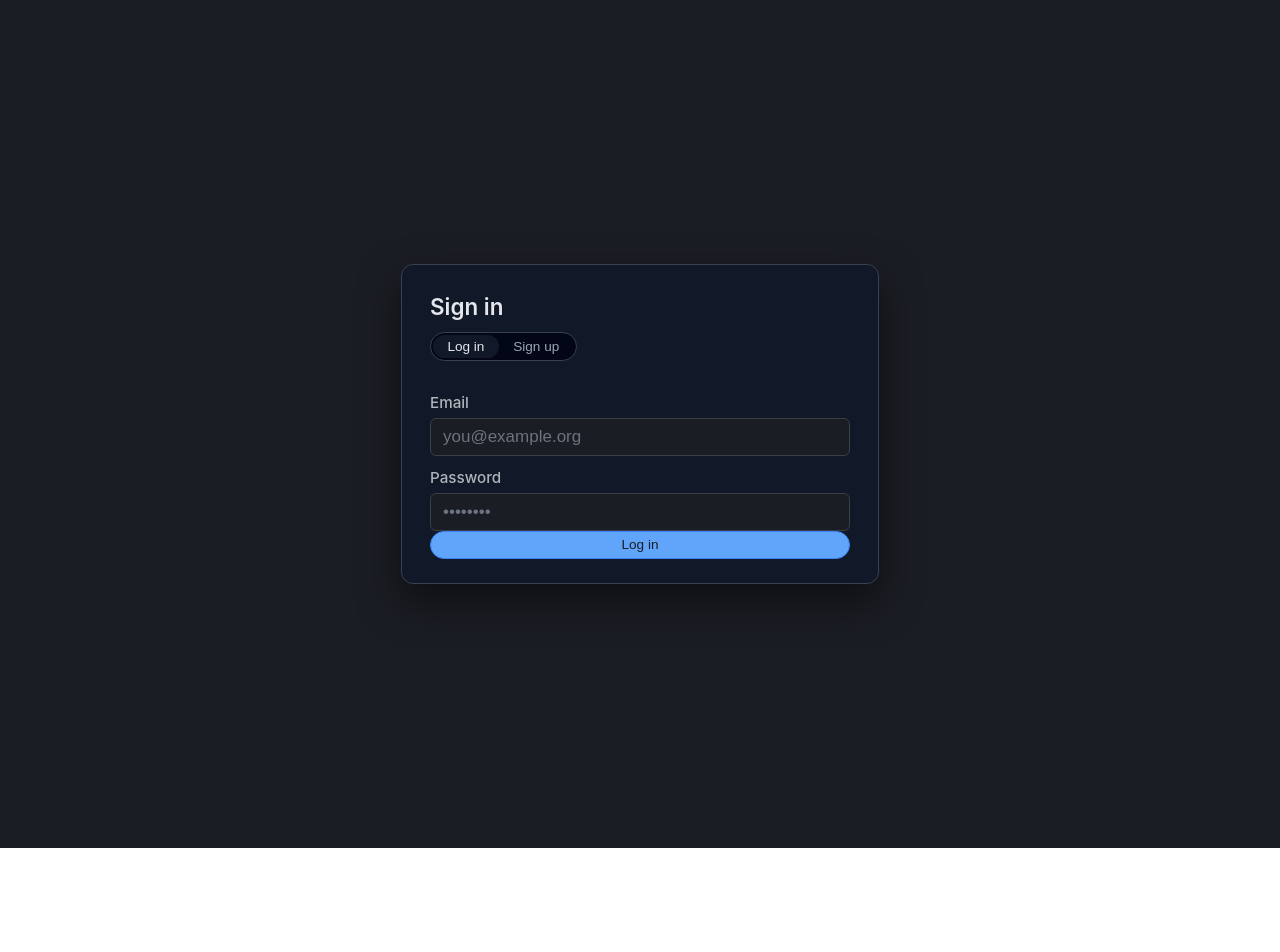
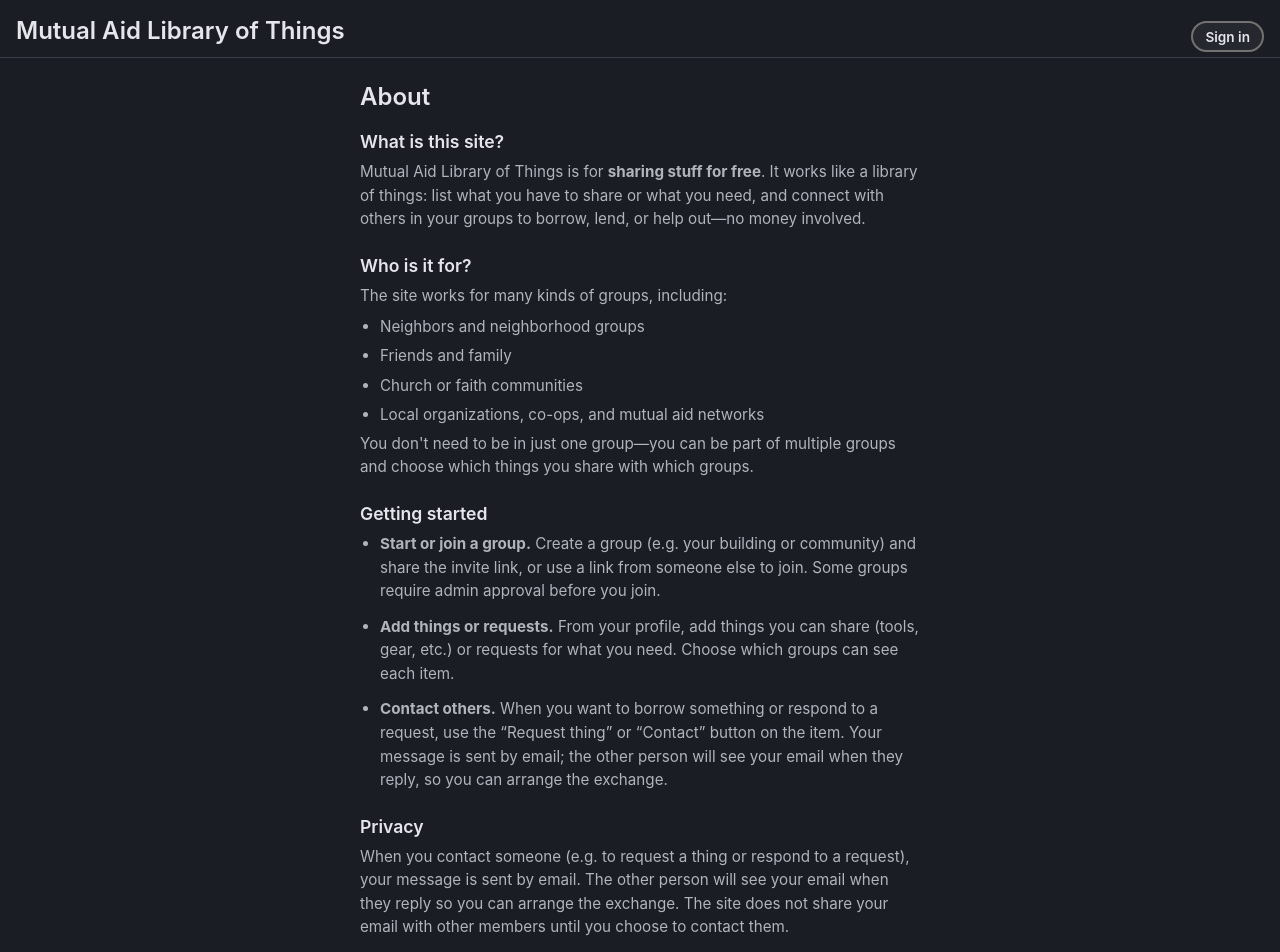
Before and after one commit to magmadude20/mutual_aid_library, a React (Create React App) app: page / in a window 1280 px wide. Shown: the top 952 px of the page. Before the commit the page ends 848 px from the top, so only its background shows below. Built offline with nearby package versions, Linux system fonts and the light colour scheme; no server answers.

Commit message:
Add (slop) about page

```diff
--- a/src/App.js
+++ b/src/App.js
@@ -1,5 +1,5 @@
 import { useEffect, useRef } from 'react';
-import { Routes, Route, useNavigate, useLocation, Navigate } from 'react-router-dom';
+import { Routes, Route, useNavigate, useLocation, Navigate, Link } from 'react-router-dom';
 import { useAuth } from './hooks/useAuth';
 import { useThings } from './hooks/useThings';
 import { useMyThings } from './hooks/useMyThings';
@@ -18,6 +18,7 @@ import GroupsListPage from './components/GroupsListPage';
 import CreateGroupPage from './components/CreateGroupPage';
 import GroupDetailPage from './components/GroupDetailPage';
 import UserDetailPage from './components/UserDetailPage';
+import AboutPage from './components/AboutPage';
 import './App.css';
 
 function App() {
@@ -42,7 +43,8 @@ function App() {
     const path = location.pathname;
     const isJoinPage = path.startsWith('/join/');
     const isGroupsArea = path === '/groups' || path.startsWith('/groups/');
-    if (!isJoinPage && !isGroupsArea && myGroups.length === 0) {
+    const isAboutPage = path === '/';
+    if (!isJoinPage && !isGroupsArea && !isAboutPage && myGroups.length === 0) {
       hasRedirectedNoGroupsToGroups.current = true;
       navigate('/groups', { replace: true });
     }
@@ -59,7 +61,6 @@ function App() {
   }
 
   if (!session) {
-    // Show 404 for /admin when not logged in; login screen for everything else.
     if (location.pathname.startsWith('/admin')) {
       return (
         <div className="App">
@@ -69,11 +70,25 @@ function App() {
         </div>
       );
     }
+    if (location.pathname === '/login') {
       return (
         <div className="App">
           <Login />
         </div>
       );
+    }
+    if (location.pathname === '/' || location.pathname === '/about') {
+      return (
+        <Routes>
+          <Route path="/" element={<Layout user={null} logout={() => {}} />}>
+            <Route index element={<AboutPage user={null} />} />
+          </Route>
+          <Route path="about" element={<Navigate to="/" replace />} />
+          <Route path="*" element={<Navigate to="/" replace />} />
+        </Routes>
+      );
+    }
+    return <Navigate to="/" replace />;
   }
 
   const selectThing = (thing) => {
@@ -96,8 +111,9 @@ function App() {
     <>
       <Routes>
         <Route path="/" element={<Layout user={user} logout={handleLogout} />}>
+          <Route index element={<AboutPage user={user} />} />
           <Route
-          index
+            path="things"
             element={
               <ThingsPanel
                 user={user}
@@ -120,10 +136,7 @@ function App() {
             />
           }
         />
-        <Route
-          path="my-things"
-          element={<Navigate to={user?.id ? `/user/${user.id}` : '/'} replace />}
-        />
+        <Route path="my-things" element={<Navigate to={user?.id ? `/user/${user.id}` : '/'} replace />} />
         <Route
           path="thing/:id"
           element={
@@ -167,6 +180,8 @@ function App() {
           }
         />
         <Route path="admin" element={<AdminPage user={user} />} />
+        <Route path="about" element={<Navigate to="/" replace />} />
+        <Route path="login" element={<Navigate to="/" replace />} />
         <Route path="*" element={<NotFoundPage />} />
       </Route>
       </Routes>
--- /dev/null
+++ b/src/components/AboutPage.css
@@ -0,0 +1,50 @@
+.about-page {
+  max-width: 560px;
+  margin: 0 auto;
+}
+
+.about-page-title {
+  margin: 0 0 1.25rem;
+  font-size: 1.5rem;
+  font-weight: 600;
+}
+
+.about-section {
+  margin-bottom: 1.5rem;
+}
+
+.about-heading {
+  margin: 0 0 0.5rem;
+  font-size: 1.1rem;
+  font-weight: 600;
+  color: #e4e6eb;
+}
+
+.about-text {
+  margin: 0 0 0.5rem;
+  font-size: 0.95rem;
+  line-height: 1.55;
+  color: #b0b4bb;
+}
+
+.about-list {
+  margin: 0.5rem 0 0;
+  padding-left: 1.25rem;
+  font-size: 0.95rem;
+  line-height: 1.55;
+  color: #b0b4bb;
+}
+
+.about-list li {
+  margin-bottom: 0.35rem;
+}
+
+.about-list-steps li {
+  margin-bottom: 0.75rem;
+}
+
+.about-back {
+  margin: 1.5rem 0 0;
+  padding-top: 1rem;
+  border-top: 1px solid #3a3f47;
+}
--- /dev/null
+++ b/src/components/AboutPage.js
@@ -0,0 +1,83 @@
+import { Link } from 'react-router-dom';
+import './AboutPage.css';
+
+function AboutPage({ user }) {
+  return (
+    <article className="about-page">
+      <h2 className="about-page-title">About</h2>
+
+      <section className="about-section" aria-labelledby="about-what-heading">
+        <h3 id="about-what-heading" className="about-heading">What is this site?</h3>
+        <p className="about-text">
+          Mutual Aid Library of Things is for <strong>sharing stuff for free</strong>. It works like a
+          library of things: list what you have to share or what you need, and connect with others in
+          your groups to borrow, lend, or help out—no money involved.
+        </p>
+      </section>
+
+      <section className="about-section" aria-labelledby="about-uses-heading">
+        <h3 id="about-uses-heading" className="about-heading">Who is it for?</h3>
+        <p className="about-text">
+          The site works for many kinds of groups, including:
+        </p>
+        <ul className="about-list">
+          <li>Neighbors and neighborhood groups</li>
+          <li>Friends and family</li>
+          <li>Church or faith communities</li>
+          <li>Local organizations, co-ops, and mutual aid networks</li>
+        </ul>
+        <p className="about-text">
+          You don't need to be in just one group—you can be part of multiple groups and choose which
+          things you share with which groups.
+        </p>
+      </section>
+
+      <section className="about-section" aria-labelledby="about-getting-started-heading">
+        <h3 id="about-getting-started-heading" className="about-heading">Getting started</h3>
+        <ul className="about-list about-list-steps">
+          <li>
+            <strong>Start or join a group.</strong> Create a group (e.g. your building or community) and
+            share the invite link, or use a link from someone else to join. Some groups require admin
+            approval before you join.
+          </li>
+          <li>
+            <strong>Add things or requests.</strong> From your profile, add things you can share (tools,
+            gear, etc.) or requests for what you need. Choose which groups can see each item.
+          </li>
+          <li>
+            <strong>Contact others.</strong> When you want to borrow something or respond to a request,
+            use the “Request thing” or “Contact” button on the item. Your message is sent by email; the
+            other person will see your email when they reply, so you can arrange the exchange.
+          </li>
+        </ul>
+      </section>
+
+      <section className="about-section" aria-labelledby="about-privacy-heading">
+        <h3 id="about-privacy-heading" className="about-heading">Privacy</h3>
+        <p className="about-text">
+          When you contact someone (e.g. to request a thing or respond to a request), your message is
+          sent by email. The other person will see your email when they reply so you can arrange the
+          exchange. The site does not share your email with other members until you choose to contact
+          them.
+        </p>
+      </section>
+
+      <section className="about-section" aria-labelledby="about-feedback-heading">
+        <h3 id="about-feedback-heading" className="about-heading">Feedback</h3>
+        <p className="about-text">
+          Questions or feedback? Use the Feedback link in the footer to get in touch.
+        </p>
+      </section>
+
+      {user && (
+        <p className="about-back">
+          <Link to="/things" className="back-link">
+            ← Back
+          </Link>
+        </p>
+      )}
+    </article>
+  );
+}
+
+export default AboutPage;
--- a/src/components/Layout.js
+++ b/src/components/Layout.js
@@ -1,10 +1,10 @@
-import { Outlet, useLocation, NavLink } from 'react-router-dom';
+import { Outlet, useLocation, NavLink, Link } from 'react-router-dom';
 
 function Layout({ user, logout }) {
   const location = useLocation();
   const pathname = location.pathname;
   const hideTabs =
-    pathname.startsWith('/join/') || pathname.startsWith('/admin');
+    !user || pathname.startsWith('/join/') || pathname.startsWith('/admin');
 
   return (
     <div className="App">
@@ -12,15 +12,21 @@ function Layout({ user, logout }) {
         <div className="App-header-top">
           <h1>Mutual Aid Library of Things</h1>
           <div className="App-header-user">
-            <button type="button" className="logout-button" onClick={logout}>
-              Log out
-            </button>
+            {user ? (
+              <button type="button" className="logout-button" onClick={logout}>
+                Log out
+              </button>
+            ) : (
+              <Link to="/login" className="logout-button">
+                Sign in
+              </Link>
+            )}
           </div>
         </div>
         {!hideTabs && (
           <nav className="tabs" role="tablist" aria-label="Sections">
             <NavLink
-              to="/"
+              to="/things"
               end
               role="tab"
               aria-controls="things-panel"
@@ -68,19 +74,20 @@ function Layout({ user, logout }) {
         <Outlet />
       </main>
       <footer className="App-footer">
+        <Link to="/" className="App-footer-link">About</Link>
         {process.env.REACT_APP_FEEDBACK_EMAIL && (
           <>
+            {' · '}
             <a
               href={`mailto:${process.env.REACT_APP_FEEDBACK_EMAIL}`}
               className="App-footer-link"
             >
               Feedback
             </a>
-            {' · '}
           </>
         )}
-        © 2026 Very Serious Business
-        </footer>
+        {' · © 2026 Very Serious Business'}
+      </footer>
     </div>
   );
 }
```
Lines whose indentation alone changed are shown as unchanged.
